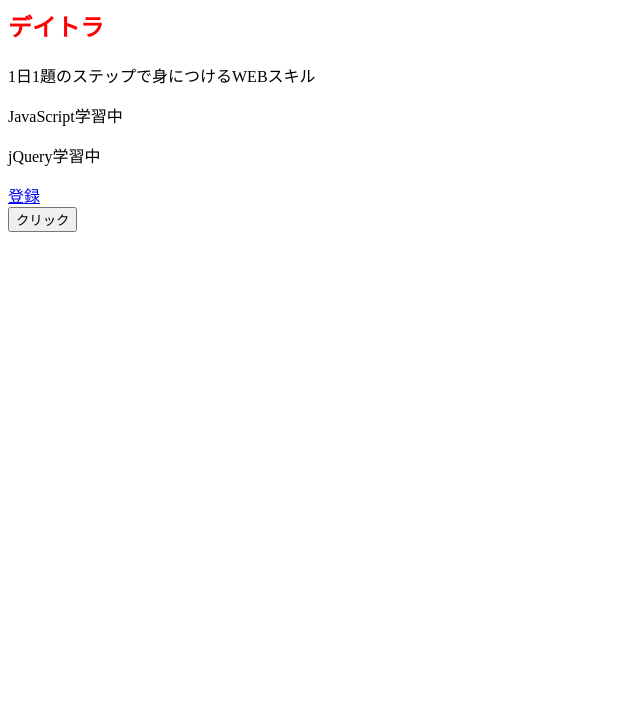
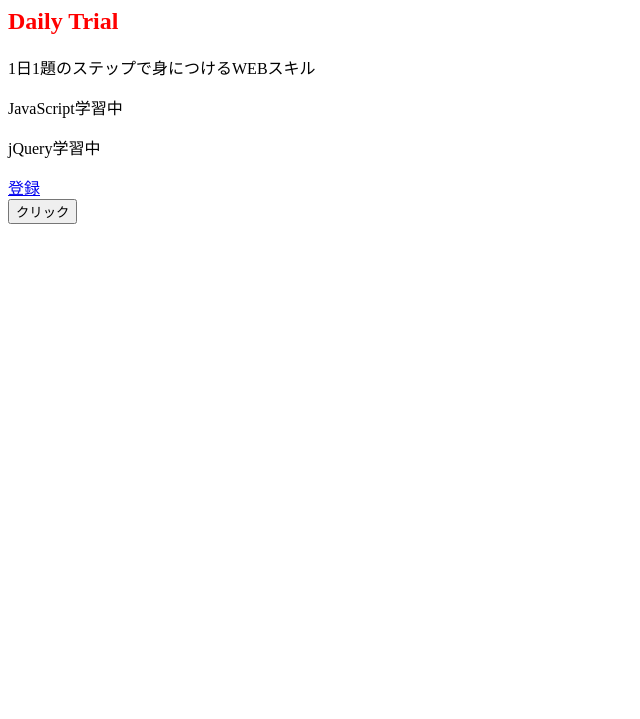
Before and after one commit to bunobu/daitra-web-production, a plain HTML site: page beginner/study/dom-practice/index.html in a window 1280 px wide. Shown: the part 81-800 px from the top of the page, without its empty margins (0-640 px from the left). Drawn offline with Linux system fonts and the light colour scheme; files that its build step writes are made by us from their sources.

Commit message:
HTML要素のテキストを書き換える #1

```diff
--- a/beginner/study/dom-practice/index.html
+++ b/beginner/study/dom-practice/index.html
@@ -31,6 +31,11 @@
       <button id="js-btn" class="btn">クリック</button>
     </section>
 
-    <script src="./js/get-html.js"></script>
+    <!-- <script src="./js/get-html.js">
+      HTML要素の取得
+    </script> -->
+    <script src="./js/get-html-use.js">
+      HTML要素の操作
+    </script>
   </body>
 </html>
--- /dev/null
+++ b/beginner/study/dom-practice/js/get-html-use.js
@@ -0,0 +1,7 @@
+/**
+ * DOMの操作
+ */
+
+// HTMLのタイトルを書き換える
+const title = document.getElementById("js-title");
+title.innerText = "Daily Trial";
```
